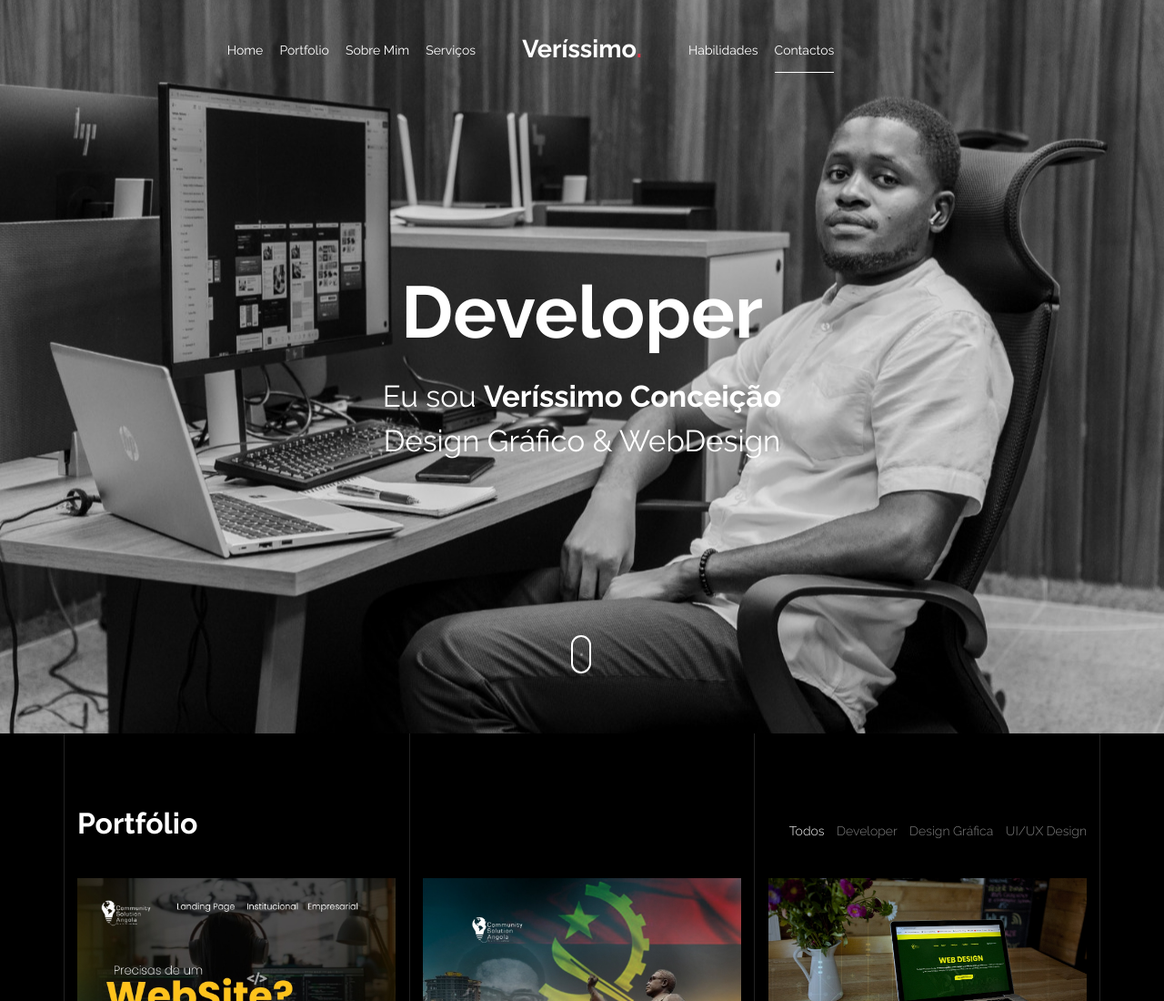
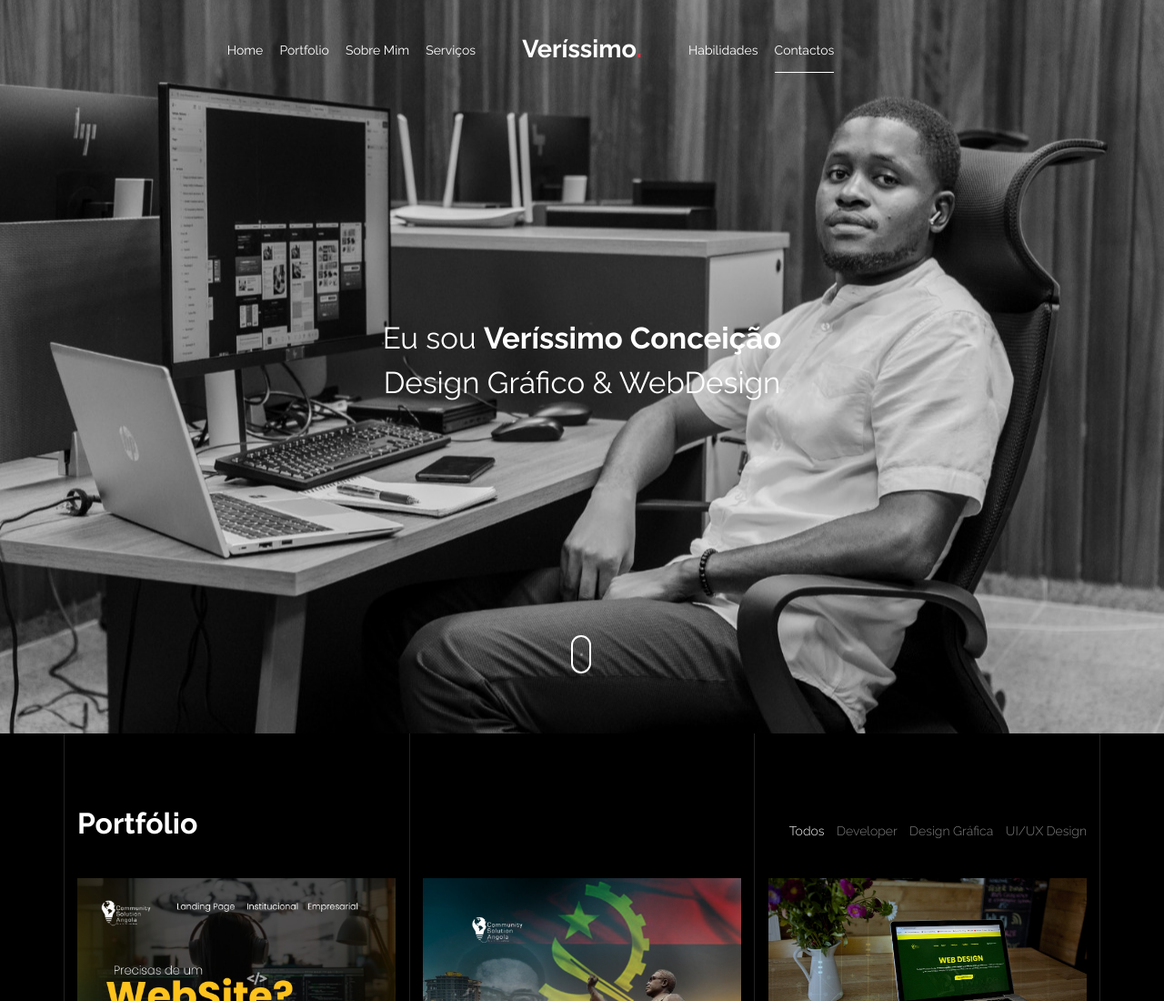
Before and after one commit to verissimo09/My_portfolio, a plain HTML site: page index.html in a window 1280 px wide. Shown: the top 1100 px of the page at 91% size. Drawn offline with nearby package versions, Linux system fonts and the light colour scheme; files whose address does not match are found by name.

Commit message:
Update index.html

```diff
--- a/index.html
+++ b/index.html
@@ -89,7 +89,7 @@
           <div class="row align-items-center">
 
             <div class="col-md-7 mx-auto text-center">
-              <h1 class="heading gsap-reveal-hero">Developer</h1>
+
               <h2 class="subheading gsap-reveal-hero">Eu sou <strong>Veríssimo Conceição</strong>  <br> Design Gráfico & WebDesign</h2>
             </div>
 
```
